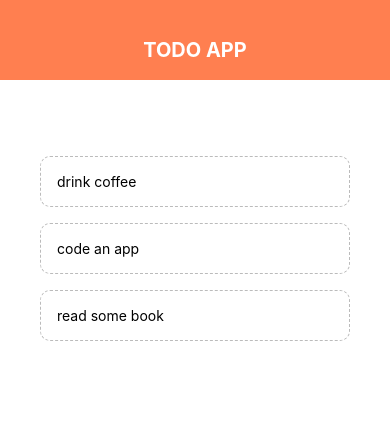
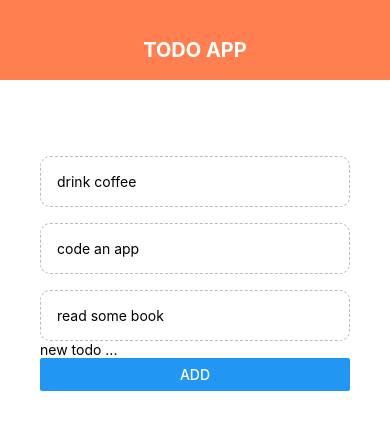
Before and after one commit to philippe76/Native-ToDoList, a React Native app: screen / in a window 390 px wide. Shown: the top 430 px of the page. Built offline with nearby package versions, Linux system fonts and the light colour scheme.

Commit message:
Add addTodo function

```diff
--- a/App.js
+++ b/App.js
@@ -1,7 +1,8 @@
 import React, { useState } from 'react';
 import { FlatList, StyleSheet, Text, View } from 'react-native';
 import Header from './components/Header';
-import TodoItem from './components/TodoItem'
+import TodoItem from './components/TodoItem';
+import Addtodo from './components/Addtodo';
 
 export default function App() {
 
@@ -17,16 +18,22 @@ export default function App() {
     })
   }
 
+  const addItem = input => {
+    console.log(input);
+    setTodos(prevState => {
+      return [...prevState, {text: input, key: input}]
+    })
+  }
+
   return (
     <View style={styles.container}>
       <Header />
       <View style={styles.content}>
-        {/* <View style={styles.list}> */}
           <FlatList
             data={todos}
             renderItem={({item}) => <TodoItem item={item.text} onDelete={()=>deleteItem(item.key)}/>}
           />
-        {/* </View> */}
+          <Addtodo onAdd={addItem}/>
       </View>
     </View>
   );
--- /dev/null
+++ b/components/Addtodo.js
@@ -0,0 +1,24 @@
+import React, { useState } from 'react';
+import {StyleSheet, View, TextInput, Button} from 'react-native';
+
+const Addtodo = props => {
+
+    const [input, setInput] = useState('');
+
+    const changHandler = val => {
+        setInput(val);
+    }
+
+    return (
+        <View style={styles.container}>
+            <TextInput placeholder='new todo ...' onChangeText={changHandler}/>
+            <Button title='Add' onPress={()=> {props.onAdd(input)}}/>
+        </View>
+    )
+}
+
+const styles = StyleSheet.create({
+
+})
+
+export default Addtodo;
```
